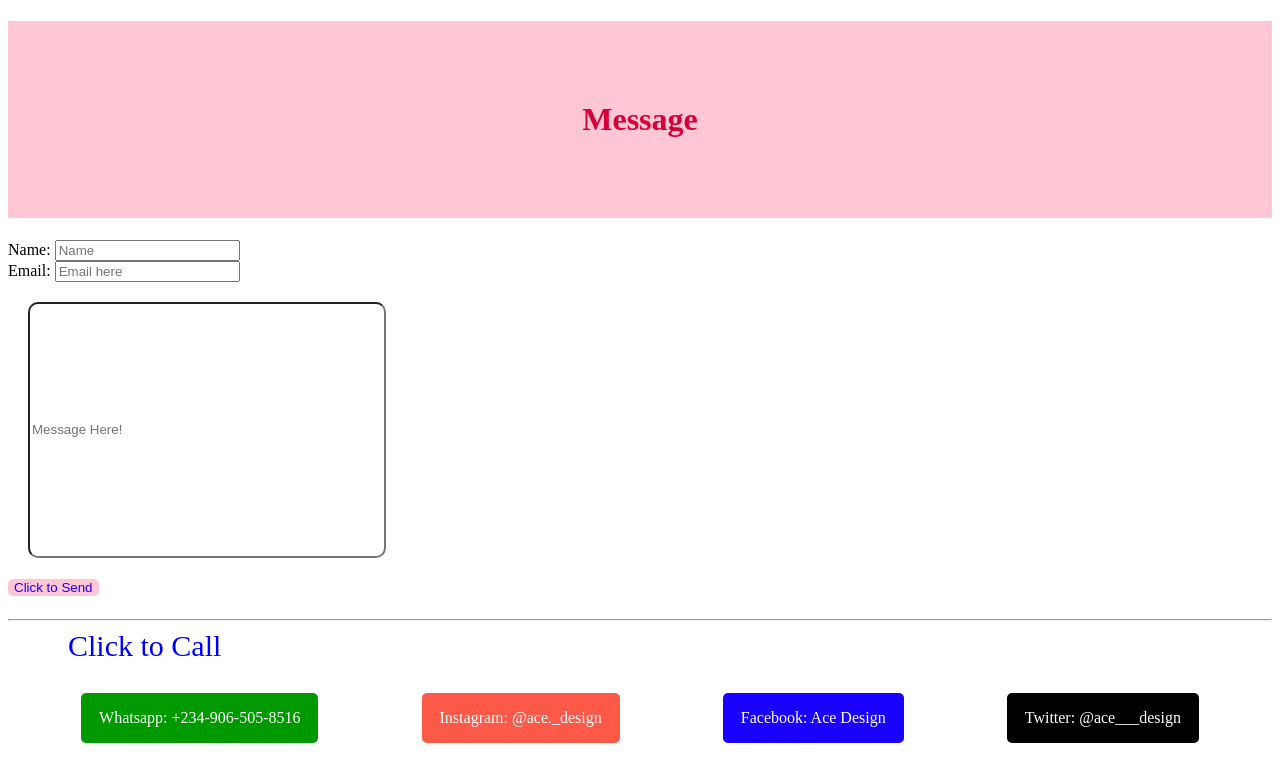
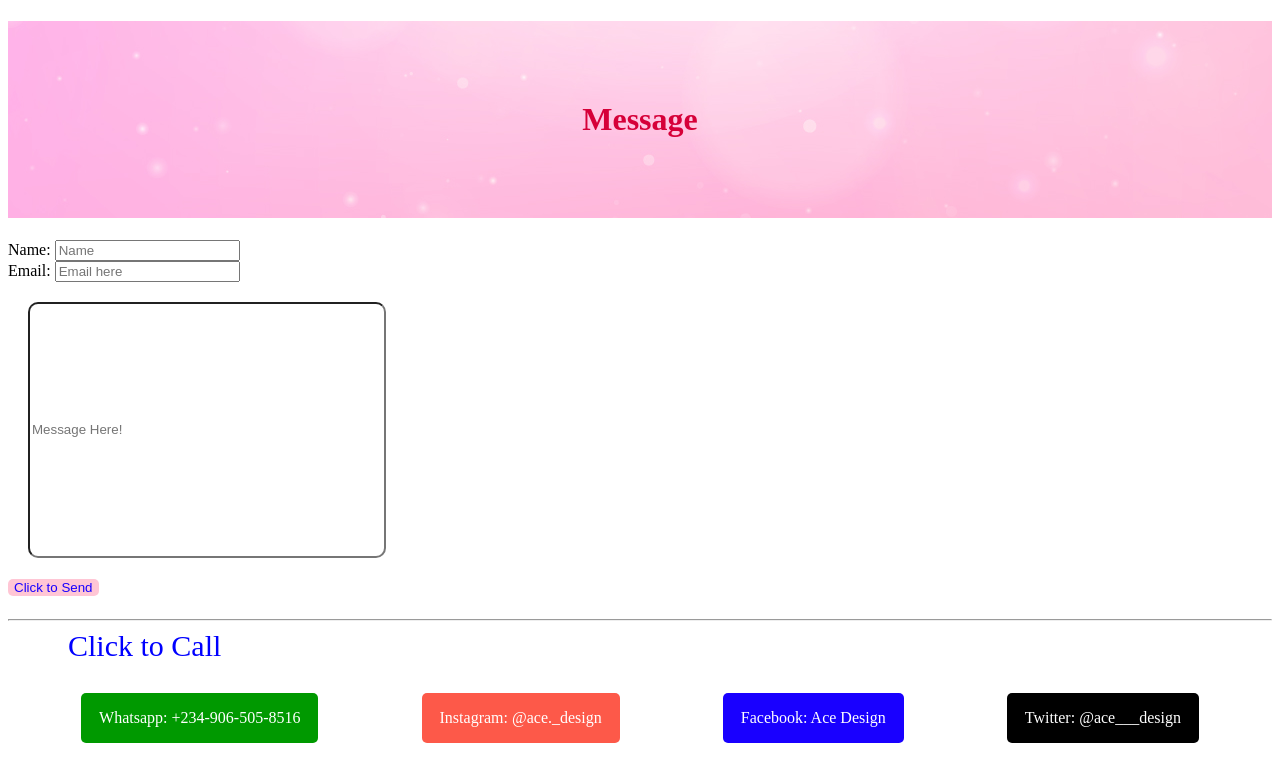
Before and after one commit to Ace-design2/myportfilio, a plain HTML site: page html & css/message.html in a window 1280 px wide. Drawn offline with Linux system fonts and the light colour scheme.

Commit message:
message.css

```diff
--- a/html & css/message.css
+++ b/html & css/message.css
@@ -3,6 +3,7 @@ h1 {
     background-color: #ffc6d5;
     padding: 80px;
     text-align: center;
+    background-image: url(img/h1-background.jpg);
 }
 #message {
     display: flex;
```
